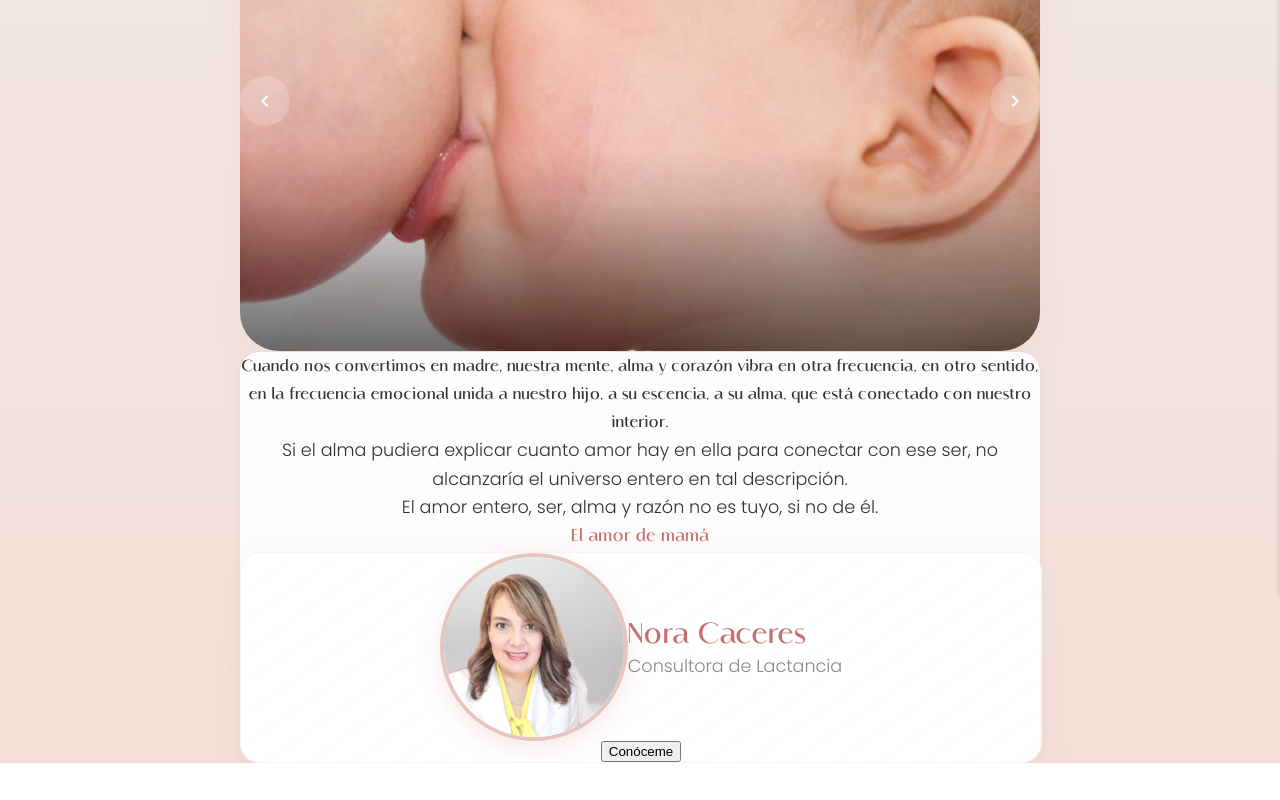
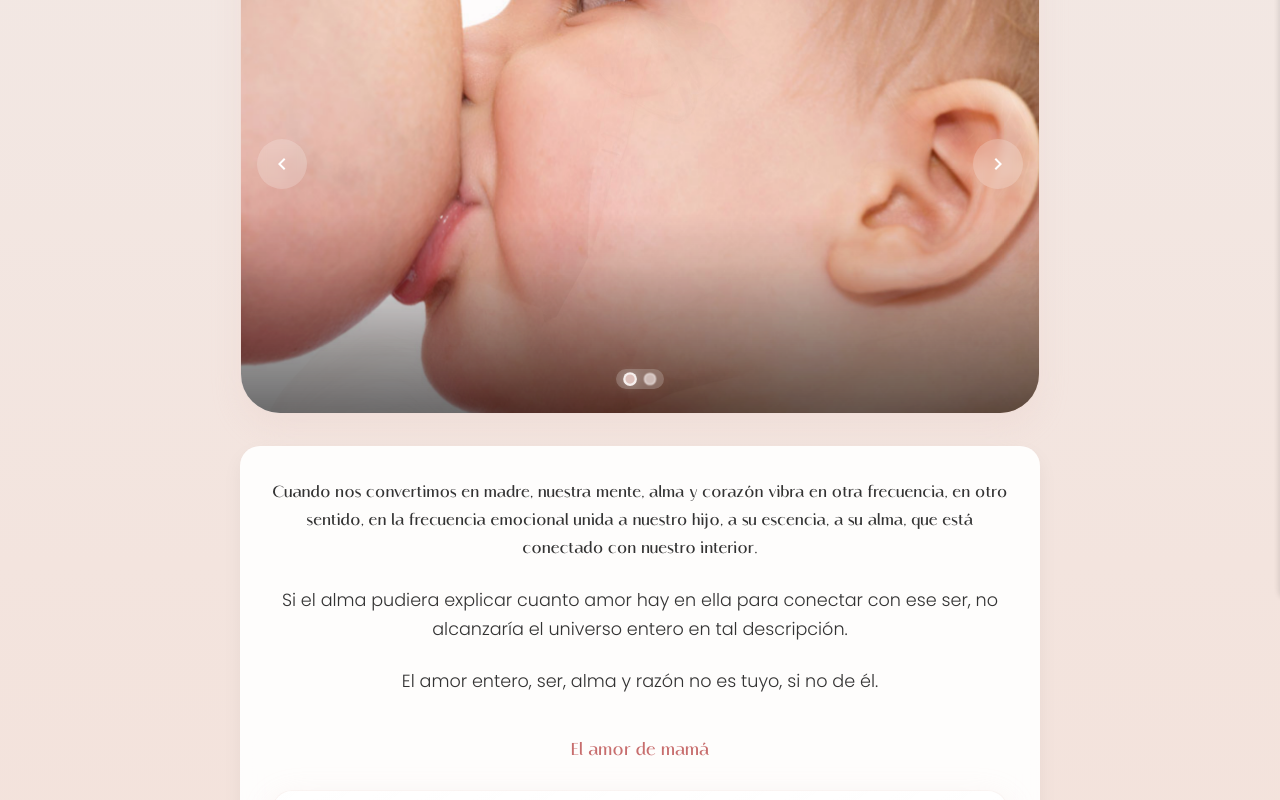
Before and after one commit to victorgallegosc/casa-lactancia, an Angular app: page / in a window 1280 px wide. Shown: the part 200-1000 px from the top of the page. Before the commit the page ends 963 px from the top, so only its background shows below. Built offline with nearby package versions, Linux system fonts and the light colour scheme.

Commit message:
Add universal styles

```diff
--- a/src/styles.css
+++ b/src/styles.css
@@ -9,6 +9,30 @@
       --color-text-accent: #C76D6D;
       --color-text-on-accent: #FFFFFF;
       --color-text-neutral: #7D7D7D;
+
+      /* Spacing system */
+      --spacing-xs: 0.25rem;
+      /* 4px */
+      --spacing-sm: 0.5rem;
+      /* 8px */
+      --spacing-md: 1rem;
+      /* 16px */
+      --spacing-lg: 1.5rem;
+      /* 24px */
+      --spacing-xl: 2rem;
+      /* 32px */
+      --spacing-2xl: 2.5rem;
+      /* 40px */
+      --spacing-3xl: 3rem;
+      /* 48px */
+}
+
+* {
+      box-sizing: border-box;
+}
+
+body {
+      background-color: var(--color-background);
 }
 
 body,
@@ -41,3 +65,43 @@ p {
       font-weight: 400;
       font-style: normal;
 }
+
+/* Button styles */
+.btn {
+      display: inline-block;
+      padding: var(--spacing-sm) var(--spacing-xl);
+      border: none;
+      border-radius: 25px;
+      cursor: pointer;
+      transition: all 0.3s ease;
+      font-size: 1rem;
+      text-align: center;
+      text-decoration: none;
+      width: fit-content;
+      font-family: 'Promag', sans-serif;
+      letter-spacing: 0.5px;
+}
+
+.btn-primary {
+      background-color: var(--color-primary);
+      color: var(--color-text-primary);
+      box-shadow: 0 4px 12px rgba(231, 197, 191, 0.3);
+}
+
+.btn-primary:hover {
+      transform: translateY(-2px);
+      background-color: var(--color-secondary);
+      box-shadow: 0 6px 16px rgba(231, 197, 191, 0.4);
+}
+
+.btn-primary:active {
+      transform: translateY(0);
+}
+
+/* Responsive button sizes */
+@media (min-width: 768px) {
+      .btn {
+            font-size: 1.1rem;
+            padding: var(--spacing-md) var(--spacing-2xl);
+      }
+}
```
